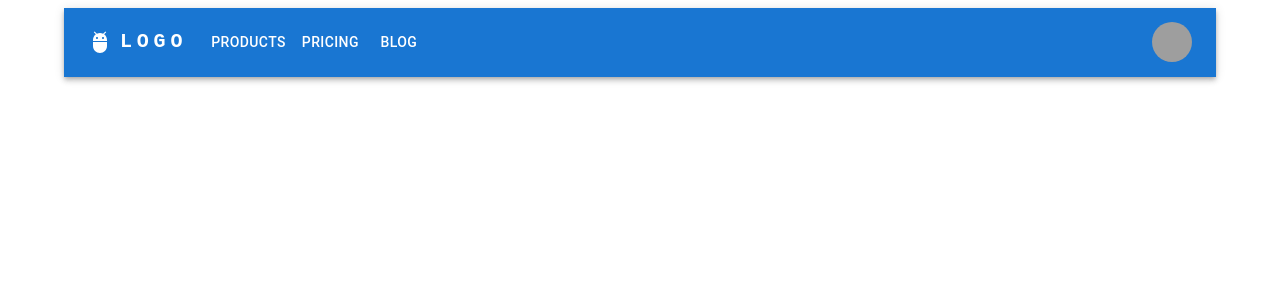
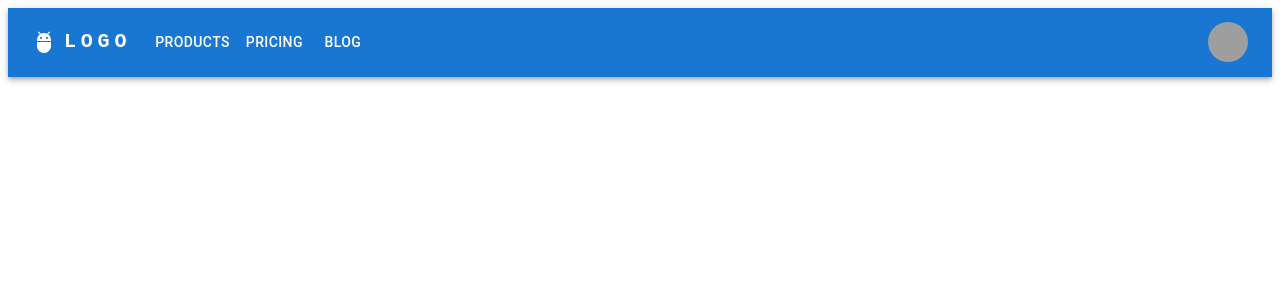
Before and after one commit to sanjueranga/Funerals_blog, a React (Create React App) app: page / in a window 1280 px wide. Shown: the top 300 px of the page. Built offline with nearby package versions, Linux system fonts and the light colour scheme; grey boxes are pictures that could not be loaded.

Commit message:
feat: remove contariner

```diff
--- a/src/pages/Home.jsx
+++ b/src/pages/Home.jsx
@@ -4,9 +4,9 @@ import Navbar from '../components/Navbar';
 
 const Home = () => {
   return (
-    <Container>
+   <div>
     <Navbar/>
-    </Container>
+    </div>
   );
 }
 
```
